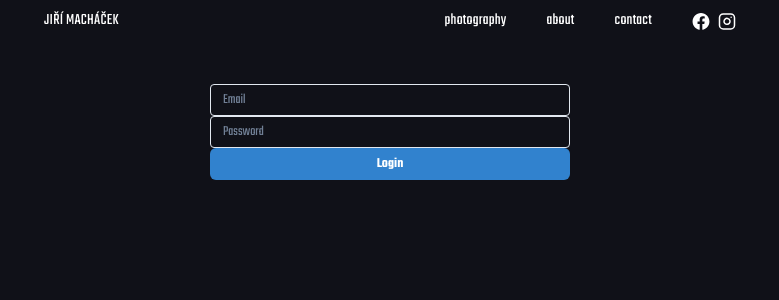
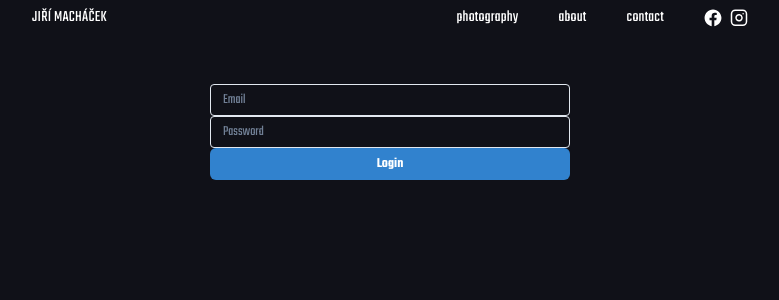
Before and after one commit to codemalcolm/photography-portfolio, a React (Vite) app in the folder photography-portfolio/: page /auth in a window 1280 px wide. Shown: the top 300 px of the page, without its empty margins (250-1029 px from the left). Built offline with nearby package versions, Linux system fonts and the light colour scheme; no server answers.

Commit message:
Cahnged margins in nav

```diff
--- a/photography-portfolio/src/Navigation/Navbar.jsx
+++ b/photography-portfolio/src/Navigation/Navbar.jsx
@@ -27,8 +27,8 @@ const Navbar = () => {
 		<Box zIndex={2} position={"relative"}>
 			<Box
 				position={"absolute"}
-				px={6}
-				py={3}
+				px={3}
+				py={2}
 				flex={1}
 				w={{ base: "calc(100%)", md: "calc(100% - 540px)" }}
 				mx={"auto"}
@@ -49,13 +49,14 @@ const Navbar = () => {
 				>
 					<Flex alignItems={"center"} justifyContent={"center"} gap={3}>
 						<RouterLink to={"/"}>
-							<Box
+							<Text
 								display={{ xs: "none", lg: "block" }}
 								_hover={{ color: "#ADD4D9" }}
 								cursor={"pointer"}
+								lineHeight={"18px"}
 							>
 								JIŘÍ MACHÁČEK
-							</Box>
+							</Text>
 						</RouterLink>
 					</Flex>
 
```
